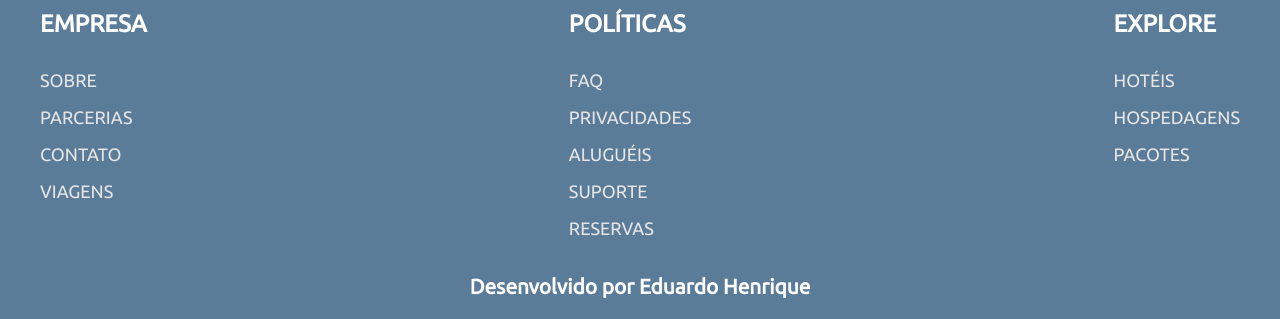
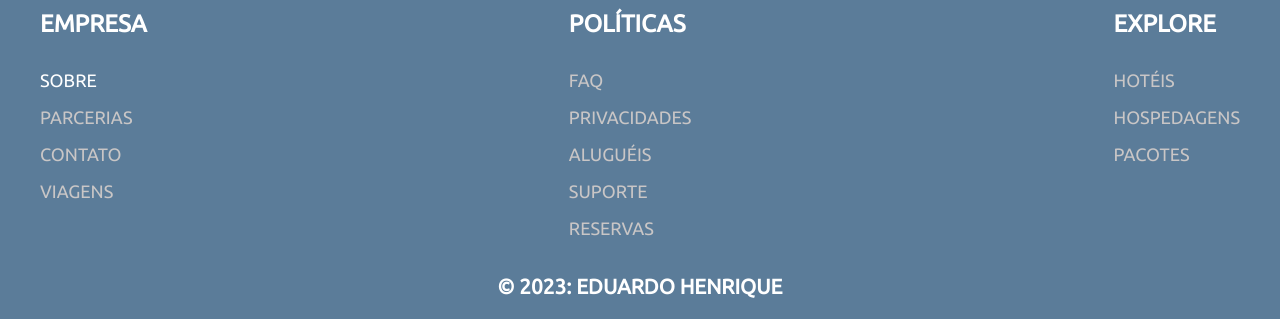
Before and after one commit to duu19/tarefa-html5, a plain HTML site: page index.html in a window 1280 px wide. In both pictures the pointer is over the link "SOBRE". Shown: the part 2613-2932 px from the top of the page. Drawn offline with nearby package versions, Linux system fonts and the light colour scheme.

Commit message:
fix: copy

```diff
--- a/css/footer.css
+++ b/css/footer.css
@@ -10,8 +10,13 @@
 .footer-list-itens a {
     text-decoration: none;
     text-transform: uppercase;
-    color: #e6e6e6;
+    color: #c9c6c6;
     font-size: 18px;
+}
+
+.footer-list-itens a:hover {
+    transition: 0.5s;
+    color: #fff;
 }
 
 .empresa {
@@ -63,7 +68,7 @@
 
 .footer-text-copy a:hover {
     transition: 0.5s;
-    color: #545454;
+    color: #464646;
 }
 
 @media (max-width: 500px) {
--- a/index.html
+++ b/index.html
@@ -207,7 +207,7 @@
                 </div>
             </div>
 
-            <p class="footer-text-copy">Desenvolvido por <a href="https://github.com/duu19" target="_blank">Eduardo Henrique</a></p>
+            <p class="footer-text-copy"><a href="https://github.com/duu19" target="_blank">© 2023: EDUARDO HENRIQUE</a></p>
         </footer>
 
 
```
